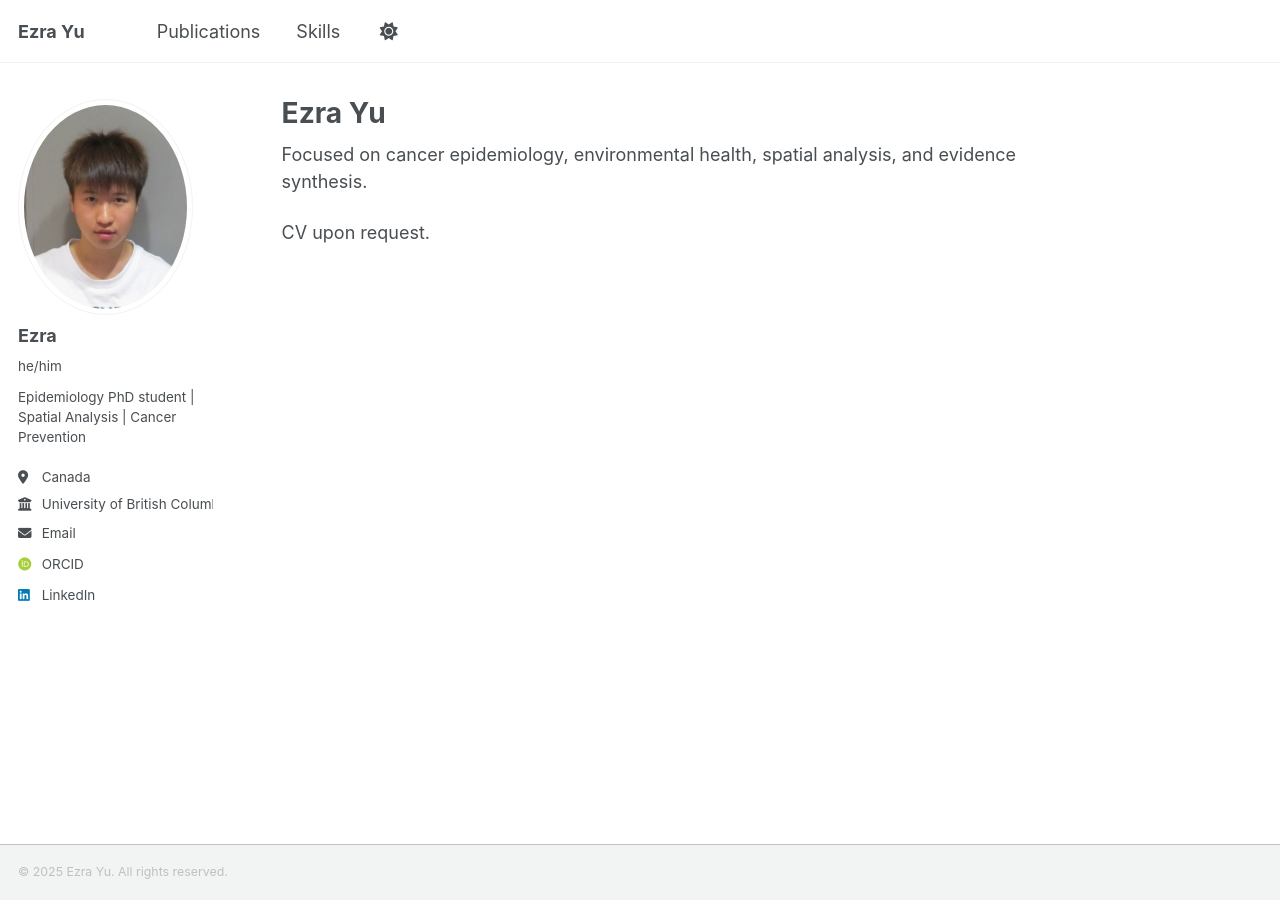
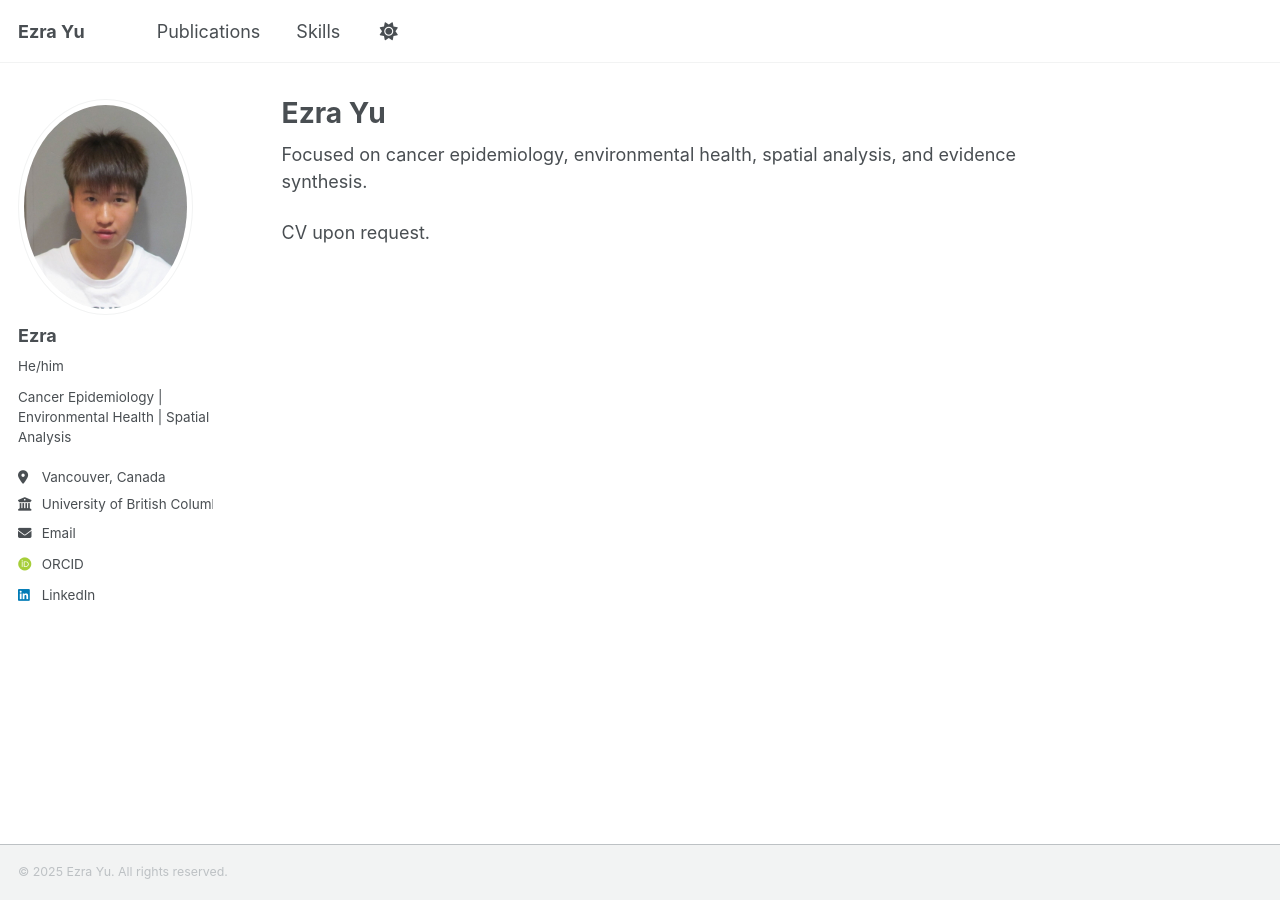
Before and after one commit to ezraxyu/ezraxyu.github.io, a Jekyll site: the page built from index.md, in a window 1280 px wide. Built offline with Jekyll 4.4.1, drawn with Linux system fonts in a browser that asks for light colours; some web fonts are replaced; a script that is not in the unit is left out.

Commit message:
Update _config.yml

```diff
--- a/_config.yml
+++ b/_config.yml
@@ -24,9 +24,9 @@ author:
   # Biographic information
   avatar           : "profile.jpg"
   name             : "Ezra"
-  pronouns         : "he/him"
-  bio              : "Epidemiology PhD student | Spatial Analysis | Cancer Prevention"
-  location         : "Canada"
+  pronouns         : "He/him"
+  bio              : "Cancer Epidemiology | Environmental Health | Spatial Analysis "
+  location         : "Vancouver, Canada"
   employer         : "University of British Columbia"
   # uri              : "https://ezraxyu.github.io"
   email            : "ezraxyu@student.ubc.ca"
```
